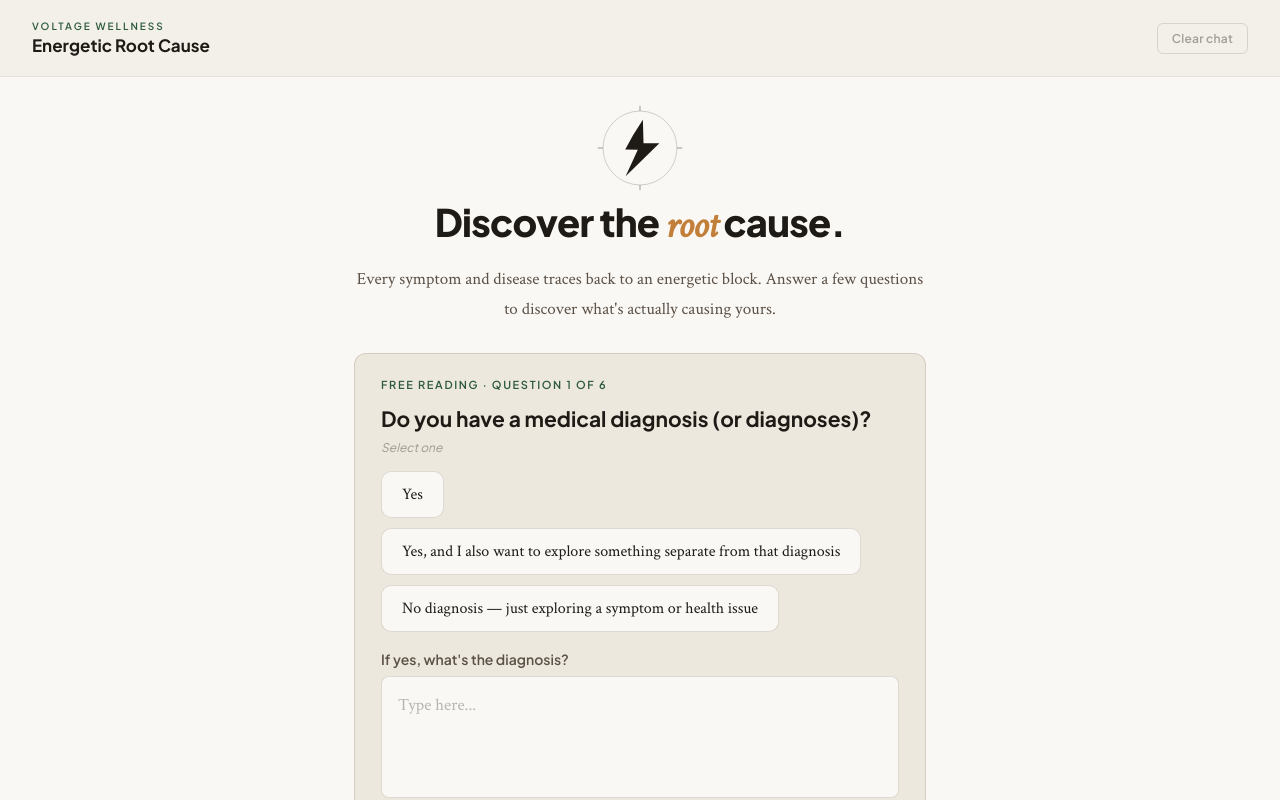
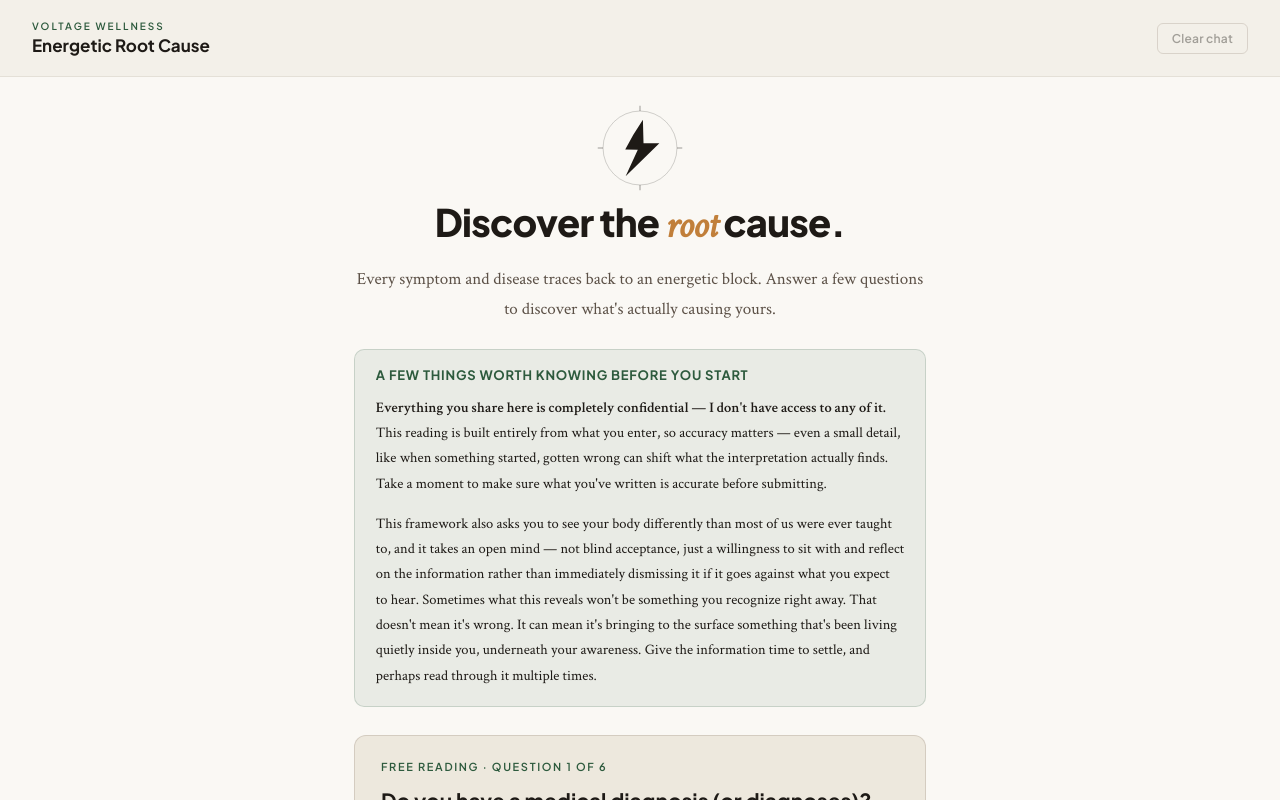
Before and after one commit to zborchers/bast-interpreter, a React (Vite) app: page / in a window 1280 px wide. Shown: the top 800 px of the page. Built offline with nearby package versions, Linux system fonts and the light colour scheme.

Commit message:
Update BASTInterpreter.jsx

```diff
--- a/src/BASTInterpreter.jsx
+++ b/src/BASTInterpreter.jsx
@@ -1374,6 +1374,17 @@ export default function BASTInterpreter() {
             <div style={{ fontSize: "17px", color: c.textSecondary, lineHeight: 1.8, fontFamily: SERIF, marginTop: "1rem" }}>
               Every symptom and disease traces back to an energetic block. Answer a few questions to discover what's actually causing yours.
             </div>
+            <div style={{ textAlign: "left", background: c.accentLight, border: `1px solid ${c.accentMid}`, borderRadius: "10px", padding: "1.1rem 1.3rem", marginTop: "1.5rem" }}>
+              <div style={{ fontSize: "13px", color: c.accent, fontWeight: 700, fontFamily: SANS, textTransform: "uppercase", letterSpacing: "0.06em", marginBottom: "0.7rem" }}>
+                A few things worth knowing before you start
+              </div>
+              <div style={{ fontSize: "14.5px", color: c.textPrimary, lineHeight: 1.75, fontFamily: SERIF }}>
+                <strong>Everything you share here is completely confidential — I don't have access to any of it.</strong> This reading is built entirely from what you enter, so accuracy matters — even a small detail, like when something started, gotten wrong can shift what the interpretation actually finds. Take a moment to make sure what you've written is accurate before submitting.
+              </div>
+              <div style={{ fontSize: "14.5px", color: c.textPrimary, lineHeight: 1.75, fontFamily: SERIF, marginTop: "0.9rem" }}>
+                This framework also asks you to see your body differently than most of us were ever taught to, and it takes an open mind — not blind acceptance, just a willingness to sit with and reflect on the information rather than immediately dismissing it if it goes against what you expect to hear. Sometimes what this reveals won't be something you recognize right away. That doesn't mean it's wrong. It can mean it's bringing to the surface something that's been living quietly inside you, underneath your awareness. Give the information time to settle, and perhaps read through it multiple times.
+              </div>
+            </div>
           </div>
         )}
         {effectiveTier1Questions[t1Index]?.type === "bodyPartForm" ? (
```
